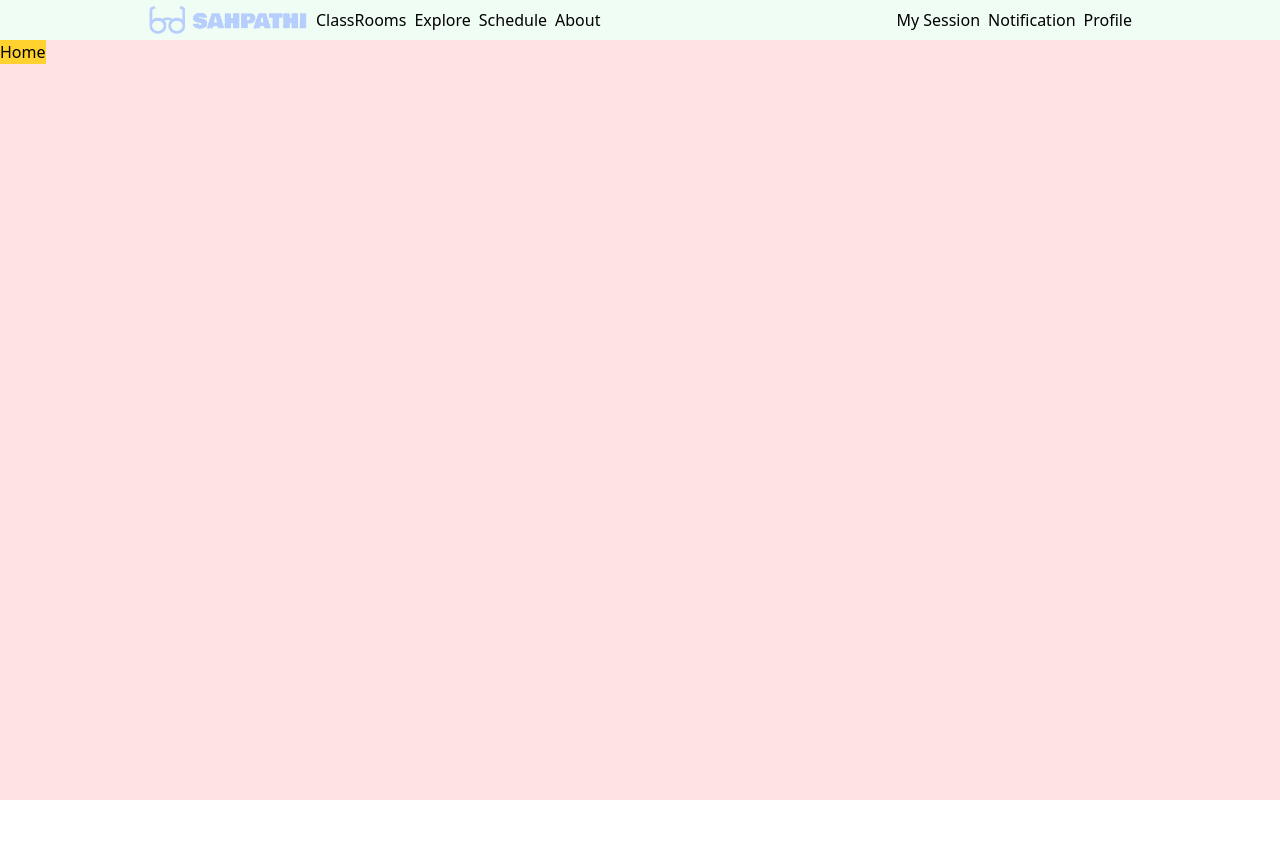
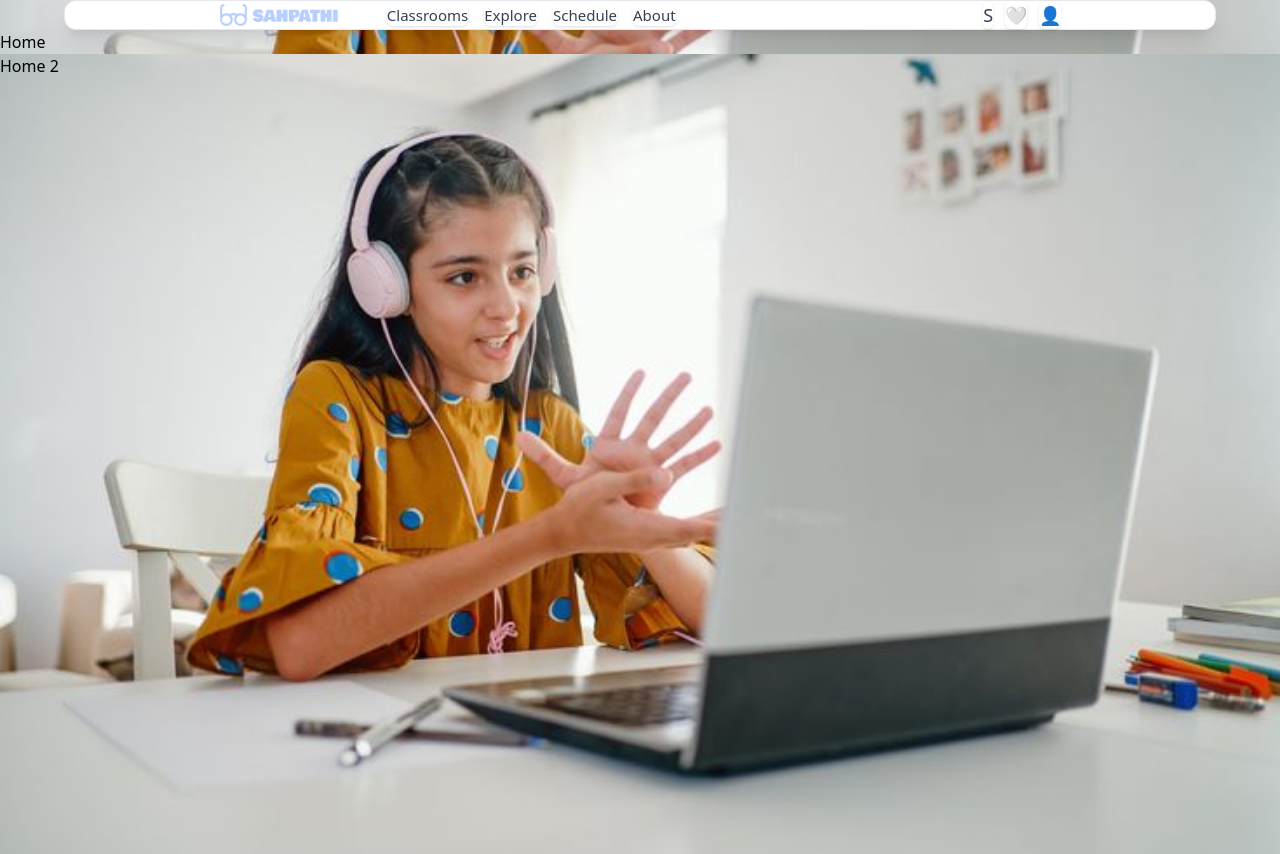
Before and after one commit to Vivek08v/Sahpathi, a React (Vite) app in the folder client/: page / in a window 1280 px wide. Before the commit the page ends 800 px from the top, so only its background shows below. Built offline with nearby package versions, Linux system fonts and the light colour scheme.

Commit message:
working on navbar

```diff
--- a/client/src/App.jsx
+++ b/client/src/App.jsx
@@ -6,12 +6,14 @@ import Home from './pages/Home'
 import Navbar from './components/Navbar'
 import ClassRooms from './pages/ClassRooms'
 
+import faceImg from './assets/home-img.jpeg'
+
 function App() {
 
   return (
     <>
-      <div className='w-screen h-screen bg-red-100'>
-        <Navbar/>
+      <div className='min-h-screen p-6' >
+        {/* <Navbar/> */}
         <Routes>
           <Route path='/' element={<Home/>} />
           <Route path='/classrooms' element={<ClassRooms/>}/>
--- a/client/src/components/Navbar.jsx
+++ b/client/src/components/Navbar.jsx
@@ -1,38 +1,96 @@
-import React from 'react'
-import { NavLink } from 'react-router-dom'
-
-import logo from '../assets/sahpathi-logo.png'
+import { NavLink } from 'react-router-dom';
+import logo from '../assets/sahpathi-logo.png';
 
 const Navbar = () => {
   return (
-    <div className='w-full h-10 font-[20px] flex justify-around items-center bg-green-50 py-4'>
-        <div className='flex justify-around items-center gap-2'>
-            <div>
-                <NavLink to={'/'}>
-                    <img src={logo} width={160} height={32}></img>
-                </NavLink>
-            </div>
-            <div>
-                <NavLink to={'/classrooms'}>ClassRooms</NavLink>
-            </div>
-            <div>
-                <NavLink to={'/explore'}>Explore</NavLink>
-            </div>
-            <div>
-                <NavLink to={'/schedule'}>Schedule</NavLink>
-            </div>
-            <div>
-                <NavLink to={'/about'}>About</NavLink>
-            </div>
+    <div className="bg-white shadow-xl border border-gray-200 rounded-xl px-8 py-6">
+      <div className="flex items-center justify-around">
+        {/* Logo + Links */}
+        <div className="flex items-center gap-12">
+          <NavLink to="/">
+            <img
+              src={logo}
+              alt="Logo"
+              className="w-[120px] hover:scale-105 transition-transform duration-300"
+            />
+          </NavLink>
+
+          <div className="hidden md:flex items-center gap-4">
+            {['Classrooms', 'Explore', 'Schedule', 'About'].map((text) => (
+              <NavLink
+                key={text}
+                to={`/${text.toLowerCase()}`}
+                className="px-5 py-2 rounded-md shadow-sm text-[15px] font-medium text-gray-700 hover:bg-blue-50 hover:text-blue-600 transition-all duration-200"
+              >
+                {text}
+              </NavLink>
+            ))}
+          </div>
         </div>
-        <div className='flex justify-around items-center gap-2'>
-            <div>My Session</div>
-            <div>Notification</div>
-            <div>Profile</div>
+
+        {/* Icons */}
+        <div className="flex items-center gap-3 text-gray-700 text-lg">
+          {['S', '🤍', '👤'].map((icon, i) => (
+            <button
+              key={i}
+              className="px-4 py-2 bg-white shadow-sm rounded-md hover:bg-blue-50 hover:text-blue-600 transition-all duration-200"
+            >
+              {icon}
+            </button>
+          ))}
         </div>
+      </div>
     </div>
+  );
+};
 
-  )
-}
+export default Navbar;
 
-export default Navbar
+
+
+
+
+// import { NavLink } from 'react-router-dom'
+// import logo from '../assets/sahpathi-logo.png' // update path as needed
+
+// const Navbar = () => {
+//   return (
+//     <div className="bg-white shadow-lg border border-gray-200 rounded-xl px-5 py-3">
+//         <div className="flex items-center justify-around px-8 py-4">
+//             <div className="flex items-center gap-8">
+//                 <NavLink to="/">
+//                   <img src={logo} alt="Logo" className="w-[120px]" />
+//                 </NavLink>
+//                 <NavLink to="/classrooms" className="text-sm font-medium text-gray-700 hover:text-blue-600">Classrooms</NavLink>
+//                 <NavLink to="/explore" className="text-sm font-medium text-gray-700 hover:text-blue-600">Explore</NavLink>
+//                 <NavLink to="/schedule" className="text-sm font-medium text-gray-700 hover:text-blue-600">Schedule</NavLink>
+//                 <NavLink to="/about" className="text-sm font-medium text-gray-700 hover:text-blue-600">About</NavLink>
+//                 {/* <NavLink to="/more" className="text-sm font-medium text-gray-700 hover:text-blue-600">More</NavLink> */}
+//             </div>
+
+//             <div className="flex items-center gap-6 text-sm text-gray-600">
+//                 {/* <div className="flex items-center gap-1">
+//                   <span className="text-lg">📍</span>
+//                   <span>Your store for 66204</span>
+//                   <span className="font-semibold text-black">Kansas City</span>
+//                 </div> */}
+//                 <div className="cursor-pointer text-lg">S</div>  {/* My Session */}
+//                 <div className="cursor-pointer text-lg">🤍</div>  {/* Notification */}
+//                 <div className="cursor-pointer text-lg">👤</div>  {/* Profile */}
+//             </div>
+//         </div>
+
+//         {/* Search Bar */}
+//         {/* <div className="w-full px-8 py-3">
+//           <input
+//             type="text"
+//             placeholder="Search by make, model, or keyword"
+//             className="w-full py-3 px-5 rounded-md border border-gray-300 focus:outline-none focus:ring-2 focus:ring-blue-400 text-sm"
+//           />
+//         </div> */}
+
+//     </div>
+//   )
+// }
+
+// export default Navbar;
--- a/client/src/pages/Home.jsx
+++ b/client/src/pages/Home.jsx
@@ -1,11 +1,24 @@
-import React from 'react'
+import faceImg from '../assets/home-img.jpeg'
+import Navbar from '../components/Navbar';
 
 const Home = () => {
   return (
-    <div className='flex'>
-        <div className='flex bg-amber-300'>Home</div>
+    <div className='min-h-screen flex flex-col p-6'>
+        <div className='bg-cover bg-center p-6'
+        style={{backgroundImage: `url(${faceImg})`}}>
+          <div className="w-full flex justify-center mt-10 p-6">
+            <div className="w-[90%] max-w-6xl p-6">
+              <Navbar />
+            </div>
+          </div>
+          Home
+        </div>
+        <div className='h-[100vh] bg-cover bg-center bg-amber-300'
+        style={{backgroundImage: `url(${faceImg})`}}>
+          Home 2
+        </div>
     </div>
   )
 }
 
-export default Home
+export default Home;
```
Also changed, not shown: client/src/assets/home-img.jpeg (added).
